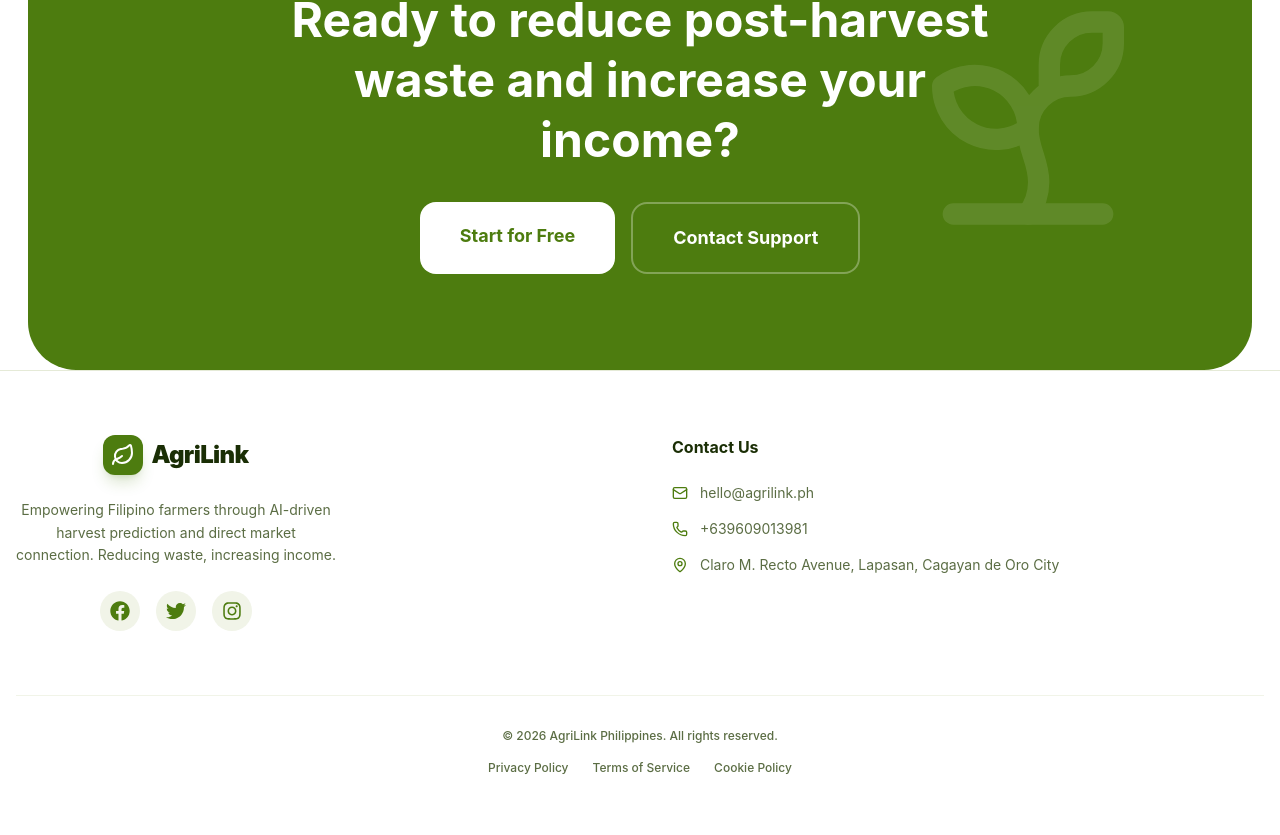
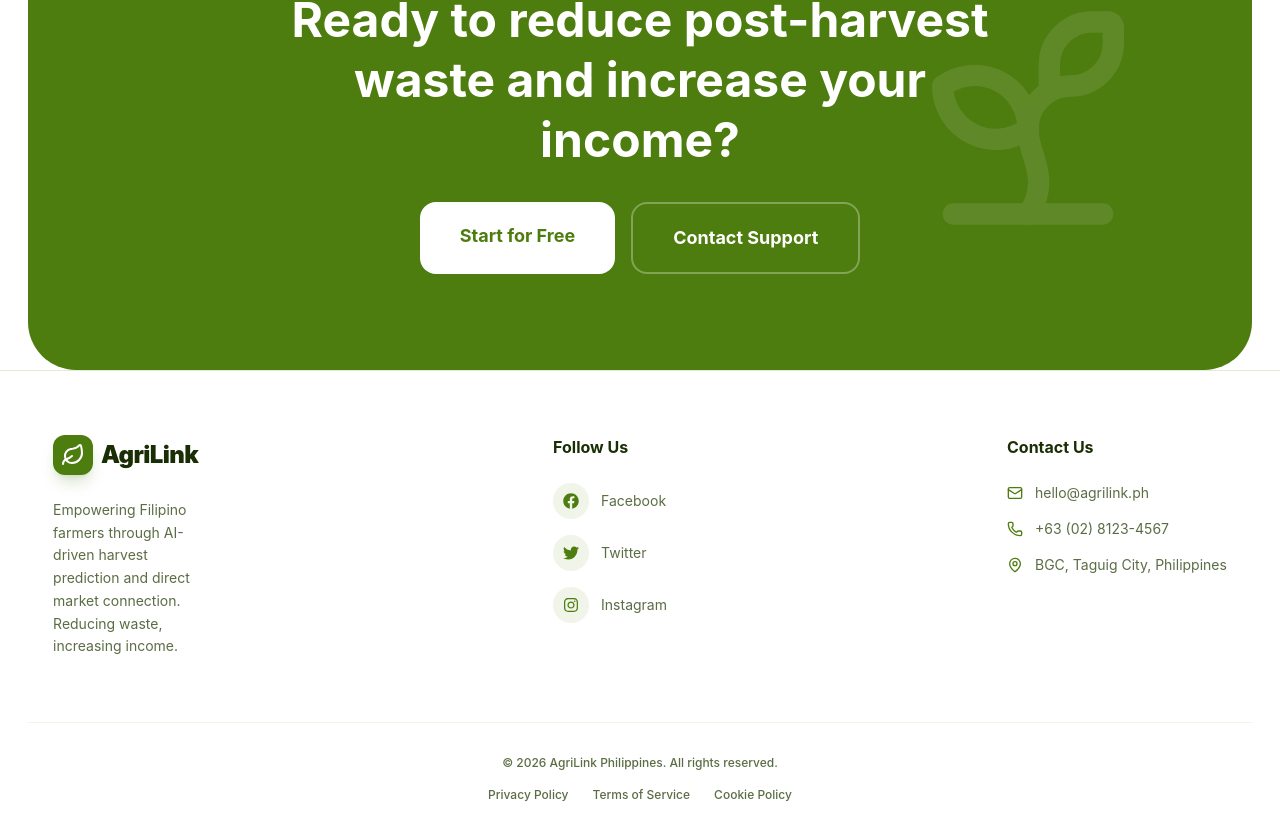
Before and after one commit to GaldoGwapings/agrilink, a React (Vite) app: page / in a window 1280 px wide. Shown: the part 2435-3270 px from the top of the page. Before the commit the page ends 3243 px from the top, so only its background shows below. Built offline with nearby package versions, Linux system fonts and the light colour scheme; no server answers.

Commit message:
footerrr

```diff
--- a/src/components/Footer.tsx
+++ b/src/components/Footer.tsx
@@ -5,12 +5,13 @@ import { Phone, MapPin, Mail, Leaf } from 'lucide-react'
 export default function Footer() {
   return (
     <footer className="bg-white border-t border-[#E5EAD7] pt-16 pb-8">
-      <div className="container mx-auto px-4">
+      <div className="max-w-8xl mx-auto px-4 lg:px-7">
 
-        <div className="grid grid-cols-2 gap-16 mx-auto mb-16 items-start">
+        {/* 3 columns centered with equal spacing */}
+        <div className="flex flex-col sm:flex-row justify-center gap-85 mb-16">
 
-          {/* AgriLink brand */}
-          <div className="space-y-6 max-w-xs flex flex-col items-center text-center">
+          {/* Col 1: AgriLink brand */}
+           <div className="flex flex-col items-start space-y-6 w-40">
             <Link to="/" className="flex items-center gap-2">
               <div className="w-10 h-10 bg-[#4D7C0F] rounded-xl flex items-center justify-center text-white shadow-lg shadow-[#4D7C0F]/20">
                 <Leaf className="w-6 h-6" />
@@ -20,41 +21,55 @@ export default function Footer() {
             <p className="text-[#5B6D44] text-sm leading-relaxed">
               Empowering Filipino farmers through AI-driven harvest prediction and direct market connection. Reducing waste, increasing income.
             </p>
-            <div className="flex gap-4">
-              <a href="#" className="w-10 h-10 bg-[#F1F4E8] rounded-full flex items-center justify-center text-[#4D7C0F] hover:bg-[#4D7C0F] hover:text-white transition-all">
-                <FaFacebook className="w-5 h-5" />
+          </div>
+
+          {/* Col 2: Follow Us */}
+          <div className="flex flex-col items-start space-y-6">
+            <h4 className="font-bold text-[#1A2E05]">Follow Us</h4>
+            <div className="flex flex-col gap-4 text-sm text-[#5B6D44]">
+              <a href="#" className="flex items-center gap-3 hover:text-[#4D7C0F] transition-colors">
+                <div className="w-9 h-9 bg-[#F1F4E8] rounded-full flex items-center justify-center text-[#4D7C0F] hover:bg-[#4D7C0F] hover:text-white transition-all">
+                  <FaFacebook className="w-4 h-4" />
+                </div>
+                Facebook
               </a>
-              <a href="#" className="w-10 h-10 bg-[#F1F4E8] rounded-full flex items-center justify-center text-[#4D7C0F] hover:bg-[#4D7C0F] hover:text-white transition-all">
-                <FaTwitter className="w-5 h-5" />
+              <a href="#" className="flex items-center gap-3 hover:text-[#4D7C0F] transition-colors">
+                <div className="w-9 h-9 bg-[#F1F4E8] rounded-full flex items-center justify-center text-[#4D7C0F] hover:bg-[#4D7C0F] hover:text-white transition-all">
+                  <FaTwitter className="w-4 h-4" />
+                </div>
+                Twitter
               </a>
-              <a href="#" className="w-10 h-10 bg-[#F1F4E8] rounded-full flex items-center justify-center text-[#4D7C0F] hover:bg-[#4D7C0F] hover:text-white transition-all">
-                <FaInstagram className="w-5 h-5" />
+              <a href="#" className="flex items-center gap-3 hover:text-[#4D7C0F] transition-colors">
+                <div className="w-9 h-9 bg-[#F1F4E8] rounded-full flex items-center justify-center text-[#4D7C0F] hover:bg-[#4D7C0F] hover:text-white transition-all">
+                  <FaInstagram className="w-4 h-4" />
+                </div>
+                Instagram
               </a>
             </div>
           </div>
 
-          {/* Contact Us */}
-          <div className="space-y-6">
+          {/* Col 3: Contact Us */}
+          <div className="flex flex-col items-start space-y-6">
             <h4 className="font-bold text-[#1A2E05]">Contact Us</h4>
             <ul className="space-y-4 text-sm text-[#5B6D44]">
               <li className="flex items-center gap-3">
-                <Mail className="w-4 h-4 text-[#4D7C0F]" />
+                <Mail className="w-4 h-4 text-[#4D7C0F] shrink-0" />
                 hello@agrilink.ph
               </li>
               <li className="flex items-center gap-3">
-                <Phone className="w-4 h-4 text-[#4D7C0F]" />
-                +639609013981
+                <Phone className="w-4 h-4 text-[#4D7C0F] shrink-0" />
+                +63 (02) 8123-4567
               </li>
               <li className="flex items-center gap-3">
-                <MapPin className="w-4 h-4 text-[#4D7C0F]" />
-                Claro M. Recto Avenue, Lapasan, Cagayan de Oro City
+                <MapPin className="w-4 h-4 text-[#4D7C0F] shrink-0" />
+                BGC, Taguig City, Philippines
               </li>
             </ul>
           </div>
 
         </div>
 
-        {/* Bottom bar */}
+        {/* Bottom bar — copyright centered */}
         <div className="pt-8 border-t border-[#F1F4E8] flex flex-col items-center gap-4 text-xs text-[#5B6D44] font-medium">
           <p>© 2026 AgriLink Philippines. All rights reserved.</p>
           <div className="flex gap-6">
@@ -66,5 +81,5 @@ export default function Footer() {
 
       </div>
     </footer>
-  );
+  )
 }
```
